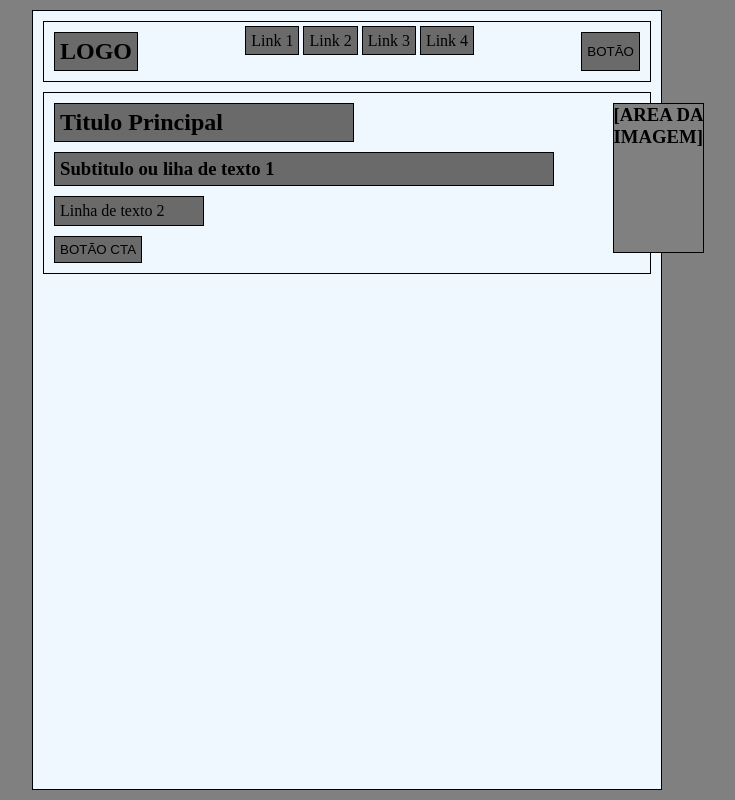
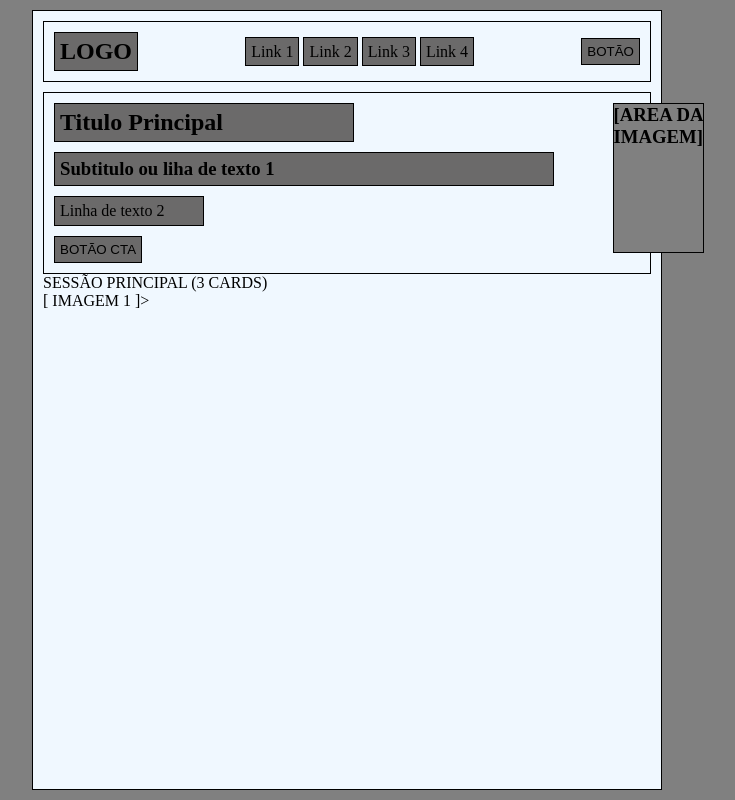
Before and after one commit to 0000728316-dotcom/flex-box-layout, a plain HTML site: page index.html in a window 1280 px wide. Shown: the whole page, without its empty margins (293-1028 px from the left). Drawn offline with Linux system fonts and the light colour scheme.

Commit message:
dia 12/11

```diff
--- a/index.html
+++ b/index.html
@@ -34,6 +34,14 @@
         </section>
         <main class="main">
             <section class="main-principal">
+                <div class="sessao">SESSÃO PRINCIPAL (3 CARDS)</div>
+                <div class="card">
+                    <article>
+                        <div class="card-img">[ IMAGEM 1 ]></div>
+                    </article>
+
+
+                </div>
             </section>
             <section>
 
--- a/style.css
+++ b/style.css
@@ -35,6 +35,7 @@ body{
     justify-content: space-between;
     padding: 10px;
     margin-bottom: 10px;
+    align-items: center;
 }
 
 
```
